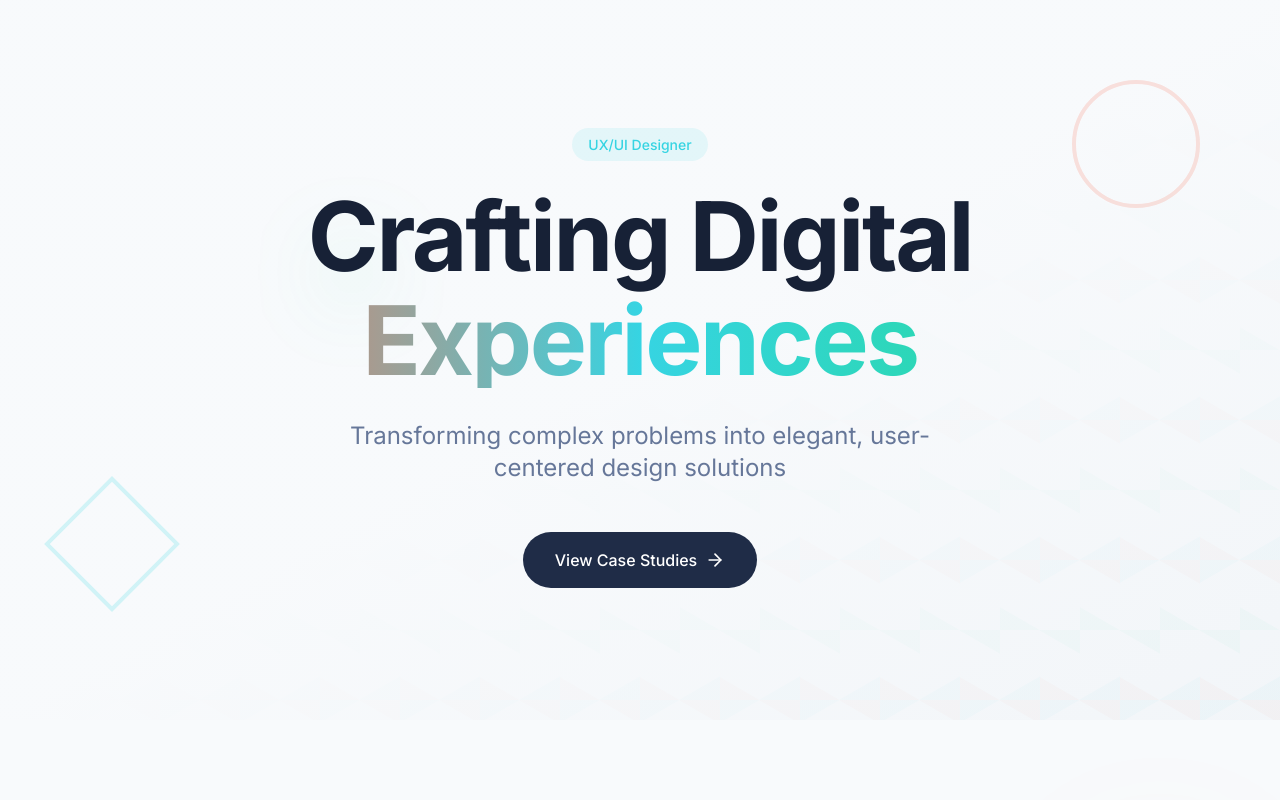
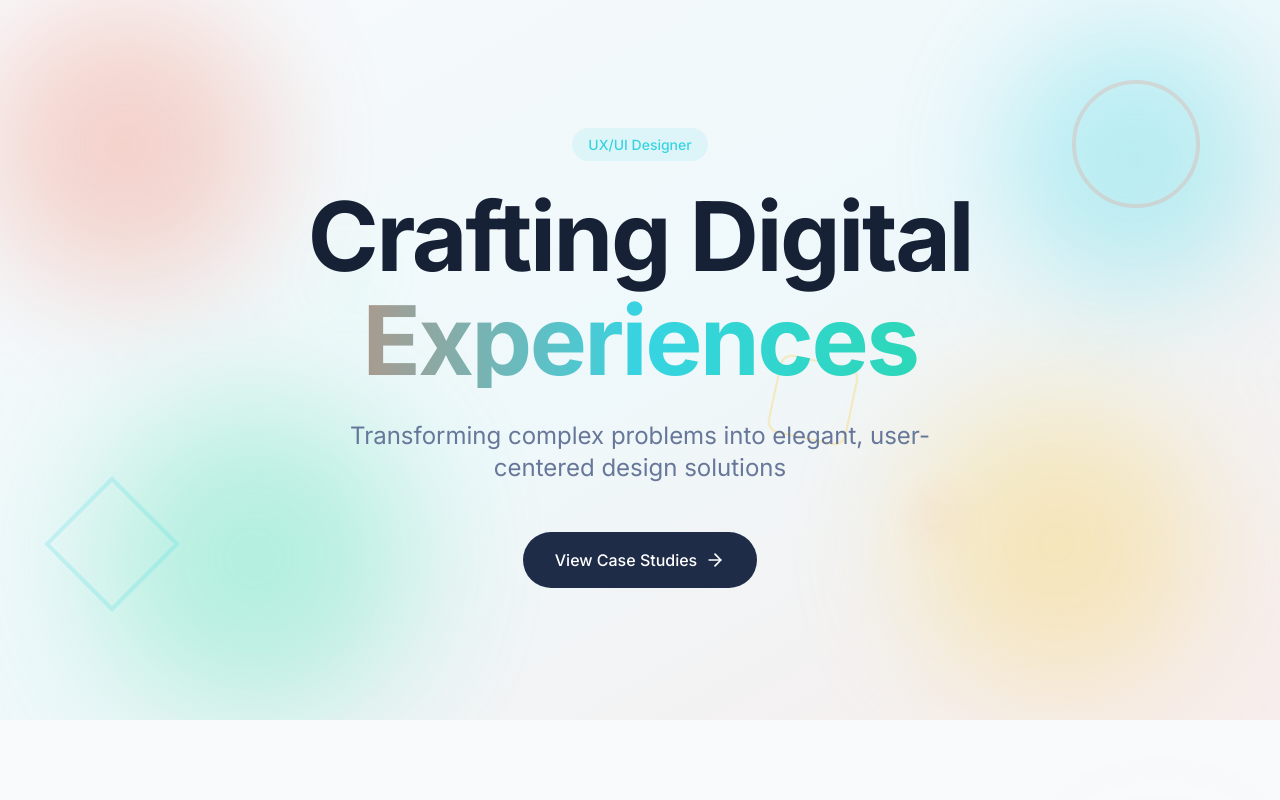
Before and after one commit to sansevna/geo-ux-folio, a React (Vite) app: page / in a window 1280 px wide. Shown: the top 800 px of the page. Built offline with nearby package versions, Linux system fonts and the light colour scheme; the HTML template or start-up script is replaced by a standard one.

Commit message:
Refine hero section and case study links

```diff
--- a/src/components/Hero.tsx
+++ b/src/components/Hero.tsx
@@ -2,13 +2,25 @@ import { ArrowRight } from "lucide-react";
 
 const Hero = () => {
   return (
-    <section className="relative min-h-[90vh] flex items-center justify-center overflow-hidden geometric-pattern">
-      <div className="absolute inset-0 bg-gradient-to-br from-background via-background to-secondary/30" />
+    <section className="relative min-h-[90vh] flex items-center justify-center overflow-hidden">
+      {/* Artistic gradient background */}
+      <div className="absolute inset-0 bg-gradient-to-br from-background via-accent-cyan/5 to-accent-coral/10" />
+      <div className="absolute inset-0 bg-gradient-radial from-transparent via-accent-emerald/5 to-transparent" />
+
+      {/* Animated mesh gradient */}
+      <div className="absolute inset-0 opacity-30">
+        <div className="absolute top-0 -left-4 w-72 h-72 bg-accent-coral rounded-full mix-blend-multiply filter blur-3xl animate-blob" />
+        <div className="absolute top-0 -right-4 w-72 h-72 bg-accent-cyan rounded-full mix-blend-multiply filter blur-3xl animate-blob animation-delay-2000" />
+        <div className="absolute -bottom-8 left-20 w-72 h-72 bg-accent-emerald rounded-full mix-blend-multiply filter blur-3xl animate-blob animation-delay-4000" />
+        <div className="absolute bottom-8 right-20 w-72 h-72 bg-accent-yellow rounded-full mix-blend-multiply filter blur-3xl animate-blob animation-delay-6000" />
+      </div>
 
       {/* Geometric decorative elements */}
       <div className="absolute top-20 right-20 w-32 h-32 border-4 border-accent-coral/20 rounded-full animate-pulse" />
-      <div className="absolute bottom-32 left-16 w-24 h-24 border-4 border-accent-cyan/20 rotate-45" />
-      <div className="absolute top-1/3 left-1/4 w-16 h-16 bg-accent-emerald/10 rounded-full blur-2xl" />
+      <div className="absolute bottom-32 left-16 w-24 h-24 border-4 border-accent-cyan/20 rotate-45 animate-spin-slow" />
+      <div className="absolute top-1/3 left-1/4 w-16 h-16 bg-accent-emerald/10 rounded-full blur-2xl animate-pulse" />
+      <div className="absolute top-1/2 right-1/3 w-20 h-20 border-2 border-accent-yellow/30 rounded-lg rotate-12 animate-float" />
+      <div className="absolute bottom-1/4 right-1/4 w-12 h-12 bg-accent-coral/10 rounded-full blur-xl animate-pulse animation-delay-2000" />
 
       <div className="relative z-10 container mx-auto px-6 text-center">
         <div className="max-w-4xl mx-auto space-y-8">
--- a/src/index.css
+++ b/src/index.css
@@ -67,15 +67,6 @@ All colors MUST be HSL.
 }
 
 @layer utilities {
-  .geometric-pattern {
-    background-image:
-      linear-gradient(30deg, hsl(var(--accent-coral) / 0.05) 12%, transparent 12.5%, transparent 87%, hsl(var(--accent-coral) / 0.05) 87.5%, hsl(var(--accent-coral) / 0.05)),
-      linear-gradient(150deg, hsl(var(--accent-cyan) / 0.05) 12%, transparent 12.5%, transparent 87%, hsl(var(--accent-cyan) / 0.05) 87.5%, hsl(var(--accent-cyan) / 0.05)),
-      linear-gradient(30deg, hsl(var(--accent-emerald) / 0.05) 12%, transparent 12.5%, transparent 87%, hsl(var(--accent-emerald) / 0.05) 87.5%, hsl(var(--accent-emerald) / 0.05));
-    background-size: 80px 140px;
-    background-position: 0 0, 0 0, 40px 70px;
-  }
-
   .hover-lift {
     transition: var(--transition-smooth);
   }
@@ -84,4 +75,49 @@ All colors MUST be HSL.
     transform: translateY(-8px);
     box-shadow: var(--shadow-hover);
   }
+
+  .animate-blob {
+    animation: blob 7s infinite;
+  }
+
+  .animation-delay-2000 {
+    animation-delay: 2s;
+  }
+
+  .animation-delay-4000 {
+    animation-delay: 4s;
+  }
+
+  .animation-delay-6000 {
+    animation-delay: 6s;
+  }
+
+  .animate-float {
+    animation: float 6s ease-in-out infinite;
+  }
+
+  .animate-spin-slow {
+    animation: spin 8s linear infinite;
+  }
+
+  @keyframes blob {
+    0%, 100% {
+      transform: translate(0px, 0px) scale(1);
+    }
+    33% {
+      transform: translate(30px, -50px) scale(1.1);
+    }
+    66% {
+      transform: translate(-20px, 20px) scale(0.9);
+    }
+  }
+
+  @keyframes float {
+    0%, 100% {
+      transform: translateY(0px) rotate(12deg);
+    }
+    50% {
+      transform: translateY(-20px) rotate(20deg);
+    }
+  }
 }
```
